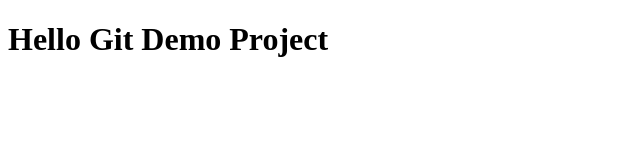
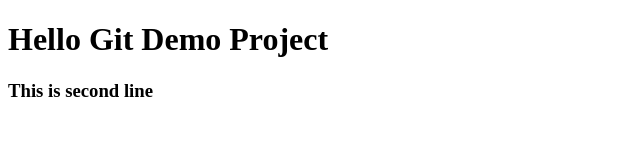
Before and after one commit to AnilKumarRai/HTML5-Geolocation, a plain HTML site: page index.html in a window 1280 px wide. Shown: the whole page, without its empty margins (0-640 px from the left). Drawn offline with Linux system fonts and the light colour scheme.

Commit message:
Updating files second time

```diff
--- a/index.html
+++ b/index.html
@@ -8,5 +8,6 @@
 </head>
 <body>
     <h1>Hello Git Demo Project</h1>
+    <h3>This is second line</h3>
 </body>
 </html>
```
